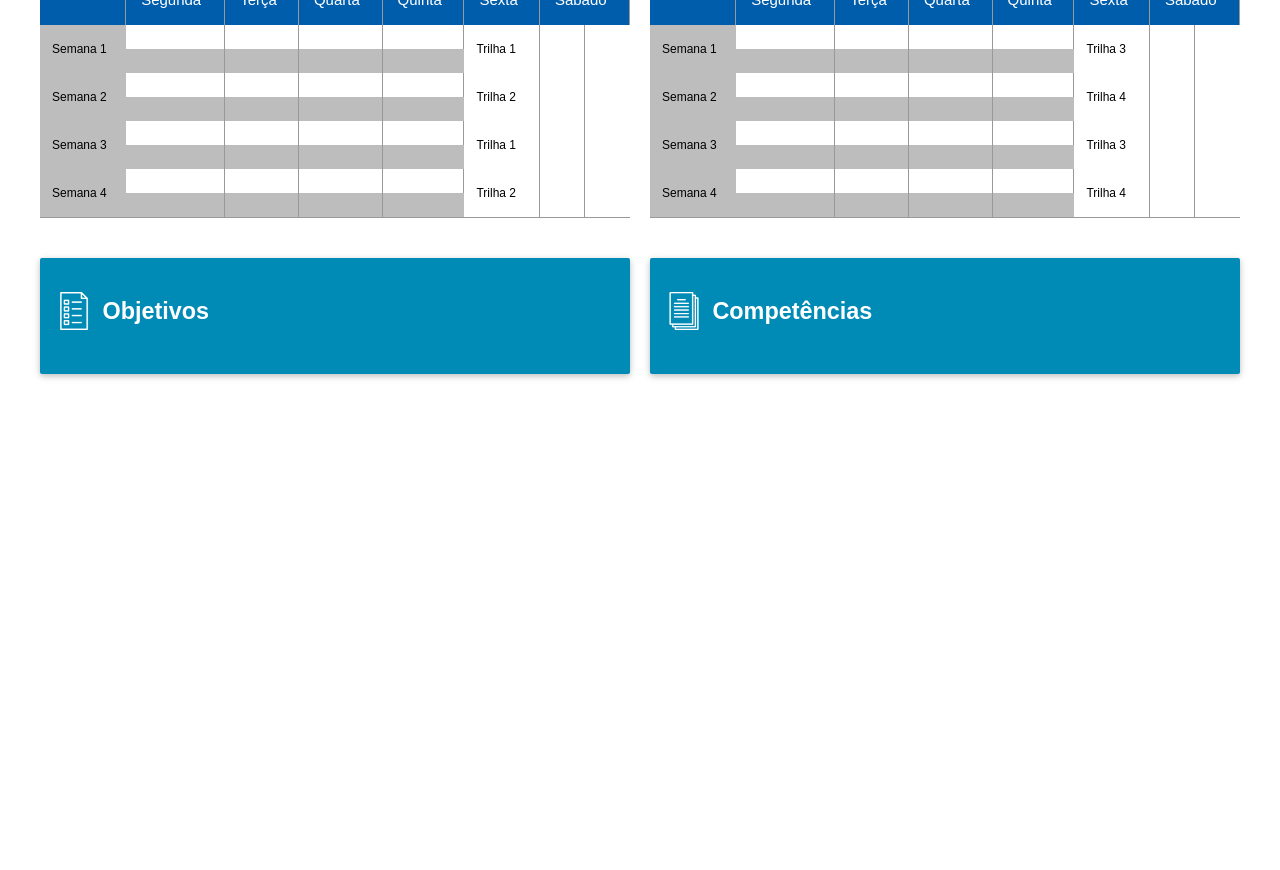
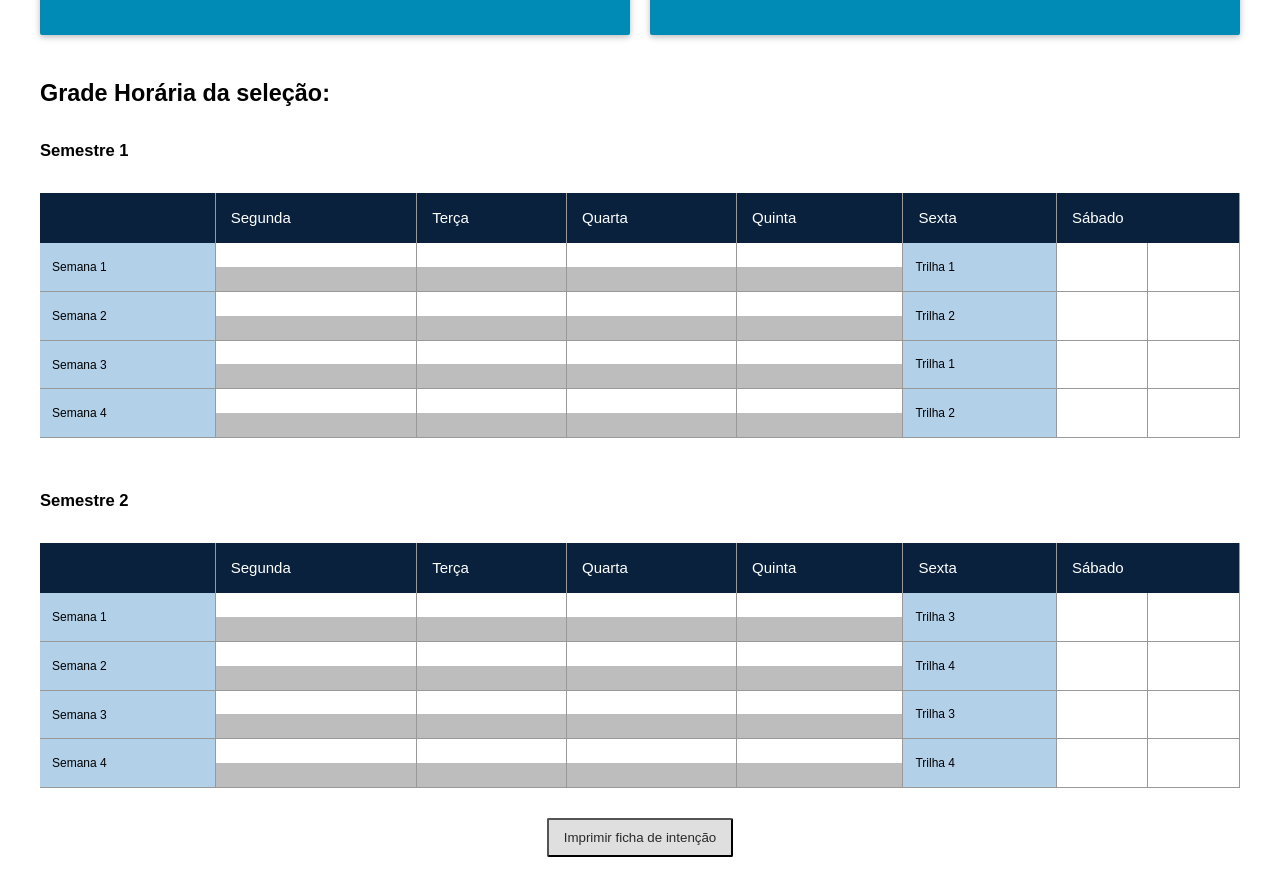
Before and after one commit to Lucasktrindade/dragndroppos, a website: page index.html in a window 1280 px wide. Shown: the part 597-1467 px from the top of the page. Before the commit the page ends 991 px from the top, so only its background shows below. Drawn offline with Linux system fonts and the light colour scheme.

Commit message:
Adicionando tabela e print

```diff
--- a/css/estilo.css
+++ b/css/estilo.css
@@ -31,3 +31,11 @@
 .hour{
   display: none;
 }
+.button-print{
+  margin-bottom: 1em;
+  width: auto;
+  border-radius: 2px;
+}
+.table tbody td.semana{
+  background-color: #b3d0e9;
+}
--- a/css/tabela.css
+++ b/css/tabela.css
@@ -9,7 +9,6 @@
     border-collapse: collapse;
     border-spacing: 0;
     font-family: arial;
-    margin: 1em auto;
   }
 
   .table {
@@ -29,26 +28,28 @@
   }
 
   .table td:last-child {
-     border-right: 0;
-  }
-
-  .table td[rowspan="2"]{
-    background-color: #fff;
+     border-right: 1;
   }
 
   .table thead th {
     font-weight: normal;
-    background-color: #005dab;
+    background-color: #09213d;
     color: #fff;
     font-size: 15px;
   }
 
-  .table tbody > tr:nth-child(odd) > td,
-  .table tbody > tr:nth-child(odd) > th {
+  tbody > tr:nth-child(odd) > td{
     background-color: #bdbdbd;
 	  color: #000000;
   }
+  .odd{
 
+  }
+
+  .table tbody{
+    margin-top: 0.1em;
+    border-bottom: 1px solid #999999;
+  }
 
 /* Small Sizes */
 @media (max-width: 767px) {
--- a/index.html
+++ b/index.html
@@ -67,209 +67,6 @@
         </div>
       </div>
     </section>
-
-    <section>
-      <div class="container">
-        <div class="row">
-          <div class="column col-m-12 col-t-6">
-            <h3>Semestre 1</h3>
-            <table class="table table-responsive">
-              <thead>
-                <tr>
-                    <th></th>
-                    <th>Segunda</th>
-                    <th>Terça</th>
-                    <th>Quarta</th>
-                    <th>Quinta</th>
-                    <th>Sexta</th>
-                    <th colspan="2">Sábado</th>
-                </tr>
-              </thead>
-              <tbody>
-                <tr>
-                  <td rowspan="3" class="bg-unigranrio-azul-claro2">Semana 1</td>
-                </tr>
-                <tr>
-                    <td><span class="hour hour-marketing">Marketing</span></td>
-                    <td><span class="hour hour-logistica">Logística</span></td>
-                    <td><span class="hour hour-marketing">Marketing</span></td>
-                    <td><span class="hour hour-logistica">Logística</span></td>
-                    <td rowspan="2">Trilha 1</td>
-                    <td rowspan="2"><span class="hour hour-marketing">Marketing</span></td>
-                    <td rowspan="2"><span class="hour hour-logistica">Logística</span></td>
-                </tr>
-                <tr>
-                    <td><span class="hour hour-rh">RH</span></td>
-                    <td><span class="hour hour-financas">Finanças</span></td>
-                    <td><span class="hour hour-rh">RH</span></td>
-                    <td><span class="hour hour-financas">Finanças</span></td>
-                </tr>
-              </tbody>
-              <tbody>
-                <tr>
-                  <td rowspan="3" class="bg-unigranrio-azul-claro2">Semana 2</td>
-                </tr>
-                <tr>
-                    <td><span class="hour hour-marketing">Marketing</span></td>
-                    <td><span class="hour hour-logistica">Logística</span></td>
-                    <td><span class="hour hour-marketing">Marketing</span></td>
-                    <td><span class="hour hour-logistica">Logística</span></td>
-                    <td rowspan="2">Trilha 2</td>
-                    <td rowspan="2"><span class="hour hour-marketing">Marketing</span></td>
-                    <td rowspan="2"><span class="hour hour-logistica">Logística</span></td>
-                </tr>
-                <tr>
-                    <td><span class="hour hour-rh">RH</span></td>
-                    <td><span class="hour hour-financas">Finanças</span></td>
-                    <td><span class="hour hour-rh">RH</span></td>
-                    <td><span class="hour hour-financas">Finanças</span></td>
-                </tr>
-              </tbody>
-              <tbody>
-                <tr>
-                  <td rowspan="3" class="bg-unigranrio-azul-claro2">Semana 3</td>
-                </tr>
-                <tr>
-                    <td><span class="hour hour-marketing">Marketing</span></td>
-                    <td><span class="hour hour-logistica">Logística</span></td>
-                    <td><span class="hour hour-marketing">Marketing</span></td>
-                    <td><span class="hour hour-logistica">Logística</span></td>
-                    <td rowspan="2">Trilha 1</td>
-                    <td rowspan="2"><span class="hour hour-marketing">Marketing</span></td>
-                    <td rowspan="2"><span class="hour hour-logistica">Logística</span></td>
-                </tr>
-                <tr>
-                    <td><span class="hour hour-rh">RH</span></td>
-                    <td><span class="hour hour-financas">Finanças</span></td>
-                    <td><span class="hour hour-rh">RH</span></td>
-                    <td><span class="hour hour-financas">Finanças</span></td>
-                </tr>
-              </tbody>
-              <tbody>
-                <tr>
-                  <td rowspan="3" class="bg-unigranrio-azul-claro2">Semana 4</td>
-                </tr>
-                <tr>
-                    <td><span class="hour hour-marketing">Marketing</span></td>
-                    <td><span class="hour hour-logistica">Logística</span></td>
-                    <td><span class="hour hour-marketing">Marketing</span></td>
-                    <td><span class="hour hour-logistica">Logística</span></td>
-                    <td rowspan="2">Trilha 2</td>
-                    <td rowspan="2"><span class="hour hour-marketing">Marketing</span></td>
-                    <td rowspan="2"><span class="hour hour-logistica">Logística</span></td>
-                </tr>
-                <tr>
-                    <td><span class="hour hour-rh">RH</span></td>
-                    <td><span class="hour hour-financas">Finanças</span></td>
-                    <td><span class="hour hour-rh">RH</span></td>
-                    <td><span class="hour hour-financas">Finanças</span></td>
-                </tr>
-              </tbody>
-            </table>
-          </div>
-          <div class="column col-m-12 col-t-6">
-            <h3>Semestre 2</h3>
-            <table class="table table-responsive">
-              <thead>
-                <tr>
-                    <th></th>
-                    <th>Segunda</th>
-                    <th>Terça</th>
-                    <th>Quarta</th>
-                    <th>Quinta</th>
-                    <th>Sexta</th>
-                    <th colspan="2">Sábado</th>
-                </tr>
-              </thead>
-              <tbody>
-                <tr>
-                  <td rowspan="3" class="bg-unigranrio-azul-claro2">Semana 1</td>
-                </tr>
-                <tr>
-                    <td><span class="hour hour-marketing">Marketing</span></td>
-                    <td><span class="hour hour-logistica">Logística</span></td>
-                    <td><span class="hour hour-marketing">Marketing</span></td>
-                    <td><span class="hour hour-logistica">Logística</span></td>
-                    <td rowspan="2">Trilha 3</td>
-                    <td rowspan="2"><span class="hour hour-rh">RH</span></td>
-                    <td rowspan="2"><span class="hour hour-financas">Finanças</span></td>
-                </tr>
-                <tr>
-                    <td><span class="hour hour-rh">RH</span></td>
-                    <td><span class="hour hour-financas">Finanças</span></td>
-                    <td><span class="hour hour-rh">RH</span></td>
-                    <td><span class="hour hour-financas">Finanças</span></td>
-                </tr>
-              </tbody>
-              <tbody>
-                <tr>
-                  <td rowspan="3" class="bg-unigranrio-azul-claro2">Semana 2</td>
-                </tr>
-                <tr>
-                    <td><span class="hour hour-marketing">Marketing</span></td>
-                    <td><span class="hour hour-logistica">Logística</span></td>
-                    <td><span class="hour hour-marketing">Marketing</span></td>
-                    <td><span class="hour hour-logistica">Logística</span></td>
-                    <td rowspan="2">Trilha 4</td>
-                    <td rowspan="2"><span class="hour hour-rh">RH</span></td>
-                    <td rowspan="2"><span class="hour hour-financas">Finanças</span></td>
-                </tr>
-                <tr>
-                    <td><span class="hour hour-rh">RH</span></td>
-                    <td><span class="hour hour-financas">Finanças</span></td>
-                    <td><span class="hour hour-rh">RH</span></td>
-                    <td><span class="hour hour-financas">Finanças</span></td>
-                </tr>
-              </tbody>
-              <tbody>
-                <tr>
-                  <td rowspan="3" class="bg-unigranrio-azul-claro2">Semana 3</td>
-                </tr>
-                <tr>
-                    <td><span class="hour hour-marketing">Marketing</span></td>
-                    <td><span class="hour hour-logistica">Logística</span></td>
-                    <td><span class="hour hour-marketing">Marketing</span></td>
-                    <td><span class="hour hour-logistica">Logística</span></td>
-                    <td rowspan="2">Trilha 3</td>
-                    <td rowspan="2"><span class="hour hour-rh">RH</span></td>
-                    <td rowspan="2"><span class="hour hour-financas">Finanças</span></td>
-                </tr>
-                <tr>
-                    <td><span class="hour hour-rh">RH</span></td>
-                    <td><span class="hour hour-financas">Finanças</span></td>
-                    <td><span class="hour hour-rh">RH</span></td>
-                    <td><span class="hour hour-financas">Finanças</span></td>
-                </tr>
-              </tbody>
-              <tbody>
-                <tr>
-                  <td rowspan="3" class="bg-unigranrio-azul-claro2">Semana 4</td>
-                </tr>
-                <tr>
-                    <td><span class="hour hour-marketing">Marketing</span></td>
-                    <td><span class="hour hour-logistica">Logística</span></td>
-                    <td><span class="hour hour-marketing">Marketing</span></td>
-                    <td><span class="hour hour-logistica">Logística</span></td>
-                    <td rowspan="2">Trilha 4</td>
-                    <td rowspan="2"><span class="hour hour-rh">RH</span></td>
-                    <td rowspan="2"><span class="hour hour-financas">Finanças</span></td>
-                </tr>
-                <tr>
-                    <td><span class="hour hour-rh">RH</span></td>
-                    <td><span class="hour hour-financas">Finanças</span></td>
-                    <td><span class="hour hour-rh">RH</span></td>
-                    <td><span class="hour hour-financas">Finanças</span></td>
-                </tr>
-              </tbody>
-            </table>
-          </div>
-        </div>
-        <div class="row">
-
-        </div>
-      </div>
-    </section>
-
     <section>
       <div class="container">
         <div class="row">
@@ -318,6 +115,216 @@
         </div>
       </div>
     </section>
+    <section>
+      <div class="container">
+        <div class="row">
+          <div class="column col-m-12"></div>
+        </div>
+        <div class="row">
+          <div class="column col-m-12">
+            <h3>Grade Horária da seleção:</h3>
+            <h5>Semestre 1</h5>
+            <table class="table table-responsive">
+              <thead>
+                <tr>
+                    <th></th>
+                    <th>Segunda</th>
+                    <th>Terça</th>
+                    <th>Quarta</th>
+                    <th>Quinta</th>
+                    <th>Sexta</th>
+                    <th colspan="2">Sábado</th>
+                </tr>
+              </thead>
+              <tbody>
+                <tr>
+                  <td rowspan="3" class="semana">Semana 1</td>
+                </tr>
+                <tr>
+                    <td><span class="hour hour-marketing">Marketing</span></td>
+                    <td><span class="hour hour-logistica">Logística</span></td>
+                    <td><span class="hour hour-marketing">Marketing</span></td>
+                    <td><span class="hour hour-logistica">Logística</span></td>
+                    <td rowspan="2" class="bg-unigranrio-azul-claro2">Trilha 1</td>
+                    <td rowspan="2"><span class="hour hour-marketing">Marketing</span></td>
+                    <td rowspan="2"><span class="hour hour-logistica">Logística</span></td>
+                </tr>
+                <tr>
+                    <td><span class="hour hour-rh">RH</span></td>
+                    <td><span class="hour hour-financas">Finanças</span></td>
+                    <td><span class="hour hour-rh">RH</span></td>
+                    <td><span class="hour hour-financas">Finanças</span></td>
+                </tr>
+              </tbody>
+              <tbody>
+                <tr>
+                  <td rowspan="3" class="semana">Semana 2</td>
+                </tr>
+                <tr>
+                    <td><span class="hour hour-marketing">Marketing</span></td>
+                    <td><span class="hour hour-logistica">Logística</span></td>
+                    <td><span class="hour hour-marketing">Marketing</span></td>
+                    <td><span class="hour hour-logistica">Logística</span></td>
+                    <td rowspan="2" class="bg-unigranrio-azul-claro2">Trilha 2</td>
+                    <td rowspan="2"><span class="hour hour-marketing">Marketing</span></td>
+                    <td rowspan="2"><span class="hour hour-logistica">Logística</span></td>
+                </tr>
+                <tr>
+                    <td><span class="hour hour-rh">RH</span></td>
+                    <td><span class="hour hour-financas">Finanças</span></td>
+                    <td><span class="hour hour-rh">RH</span></td>
+                    <td><span class="hour hour-financas">Finanças</span></td>
+                </tr>
+              </tbody>
+              <tbody>
+                <tr>
+                  <td rowspan="3" class="semana">Semana 3</td>
+                </tr>
+                <tr>
+                    <td><span class="hour hour-marketing">Marketing</span></td>
+                    <td><span class="hour hour-logistica">Logística</span></td>
+                    <td><span class="hour hour-marketing">Marketing</span></td>
+                    <td><span class="hour hour-logistica">Logística</span></td>
+                    <td rowspan="2" class="bg-unigranrio-azul-claro2">Trilha 1</td>
+                    <td rowspan="2"><span class="hour hour-marketing">Marketing</span></td>
+                    <td rowspan="2"><span class="hour hour-logistica">Logística</span></td>
+                </tr>
+                <tr>
+                    <td><span class="hour hour-rh">RH</span></td>
+                    <td><span class="hour hour-financas">Finanças</span></td>
+                    <td><span class="hour hour-rh">RH</span></td>
+                    <td><span class="hour hour-financas">Finanças</span></td>
+                </tr>
+              </tbody>
+              <tbody>
+                <tr>
+                  <td rowspan="3" class="semana">Semana 4</td>
+                </tr>
+                <tr>
+                    <td><span class="hour hour-marketing">Marketing</span></td>
+                    <td><span class="hour hour-logistica">Logística</span></td>
+                    <td><span class="hour hour-marketing">Marketing</span></td>
+                    <td><span class="hour hour-logistica">Logística</span></td>
+                    <td rowspan="2" class="bg-unigranrio-azul-claro2">Trilha 2</td>
+                    <td rowspan="2"><span class="hour hour-marketing">Marketing</span></td>
+                    <td rowspan="2"><span class="hour hour-logistica">Logística</span></td>
+                </tr>
+                <tr>
+                    <td><span class="hour hour-rh">RH</span></td>
+                    <td><span class="hour hour-financas">Finanças</span></td>
+                    <td><span class="hour hour-rh">RH</span></td>
+                    <td><span class="hour hour-financas">Finanças</span></td>
+                </tr>
+              </tbody>
+            </table>
+          </div>
+        </div>
+        <div class="row">
+          <div class="column col-m-12">
+            <h5>Semestre 2</h5>
+            <table class="table table-responsive">
+              <thead>
+                <tr>
+                    <th></th>
+                    <th>Segunda</th>
+                    <th>Terça</th>
+                    <th>Quarta</th>
+                    <th>Quinta</th>
+                    <th>Sexta</th>
+                    <th colspan="2">Sábado</th>
+                </tr>
+              </thead>
+              <tbody>
+                <tr>
+                  <td rowspan="3" class="semana">Semana 1</td>
+                </tr>
+                <tr>
+                    <td><span class="hour hour-marketing">Marketing</span></td>
+                    <td><span class="hour hour-logistica">Logística</span></td>
+                    <td><span class="hour hour-marketing">Marketing</span></td>
+                    <td><span class="hour hour-logistica">Logística</span></td>
+                    <td rowspan="2" class="bg-unigranrio-azul-claro2">Trilha 3</td>
+                    <td rowspan="2"><span class="hour hour-rh">RH</span></td>
+                    <td rowspan="2"><span class="hour hour-financas">Finanças</span></td>
+                </tr>
+                <tr>
+                    <td><span class="hour hour-rh">RH</span></td>
+                    <td><span class="hour hour-financas">Finanças</span></td>
+                    <td><span class="hour hour-rh">RH</span></td>
+                    <td><span class="hour hour-financas">Finanças</span></td>
+                </tr>
+              </tbody>
+              <tbody>
+                <tr>
+                  <td rowspan="3" class="semana">Semana 2</td>
+                </tr>
+                <tr>
+                    <td><span class="hour hour-marketing">Marketing</span></td>
+                    <td><span class="hour hour-logistica">Logística</span></td>
+                    <td><span class="hour hour-marketing">Marketing</span></td>
+                    <td><span class="hour hour-logistica">Logística</span></td>
+                    <td rowspan="2" class="bg-unigranrio-azul-claro2">Trilha 4</td>
+                    <td rowspan="2"><span class="hour hour-rh">RH</span></td>
+                    <td rowspan="2"><span class="hour hour-financas">Finanças</span></td>
+                </tr>
+                <tr>
+                    <td><span class="hour hour-rh">RH</span></td>
+                    <td><span class="hour hour-financas">Finanças</span></td>
+                    <td><span class="hour hour-rh">RH</span></td>
+                    <td><span class="hour hour-financas">Finanças</span></td>
+                </tr>
+              </tbody>
+              <tbody>
+                <tr>
+                  <td rowspan="3" class="semana">Semana 3</td>
+                </tr>
+                <tr>
+                    <td><span class="hour hour-marketing">Marketing</span></td>
+                    <td><span class="hour hour-logistica">Logística</span></td>
+                    <td><span class="hour hour-marketing">Marketing</span></td>
+                    <td><span class="hour hour-logistica">Logística</span></td>
+                    <td rowspan="2" class="bg-unigranrio-azul-claro2">Trilha 3</td>
+                    <td rowspan="2"><span class="hour hour-rh">RH</span></td>
+                    <td rowspan="2"><span class="hour hour-financas">Finanças</span></td>
+                </tr>
+                <tr>
+                    <td><span class="hour hour-rh">RH</span></td>
+                    <td><span class="hour hour-financas">Finanças</span></td>
+                    <td><span class="hour hour-rh">RH</span></td>
+                    <td><span class="hour hour-financas">Finanças</span></td>
+                </tr>
+              </tbody>
+              <tbody>
+                <tr>
+                  <td rowspan="3" class="semana">Semana 4</td>
+                </tr>
+                <tr>
+                    <td><span class="hour hour-marketing">Marketing</span></td>
+                    <td><span class="hour hour-logistica">Logística</span></td>
+                    <td><span class="hour hour-marketing">Marketing</span></td>
+                    <td><span class="hour hour-logistica">Logística</span></td>
+                    <td rowspan="2" class="bg-unigranrio-azul-claro2">Trilha 4</td>
+                    <td rowspan="2"><span class="hour hour-rh">RH</span></td>
+                    <td rowspan="2"><span class="hour hour-financas">Finanças</span></td>
+                </tr>
+                <tr>
+                    <td><span class="hour hour-rh">RH</span></td>
+                    <td><span class="hour hour-financas">Finanças</span></td>
+                    <td><span class="hour hour-rh">RH</span></td>
+                    <td><span class="hour hour-financas">Finanças</span></td>
+                </tr>
+              </tbody>
+            </table>
+          </div>
+        </div>
+        <div class="row">
+          <div class="column col-m-12">
+            <button type="button" name="button" onclick="window.print()" class="centralizado botao-cinza button-print bg-unigranrio-verde">Imprimir ficha de intenção</button>
+          </div>
+        </div>
+      </div>
+    </section>
+
     <script type="text/javascript" src="js/jquery.min.js"></script>
     <script type="text/javascript" src="js/jquery-ui.min.js"></script>
     <script type="text/javascript" src="js/script.js"></script>
```
